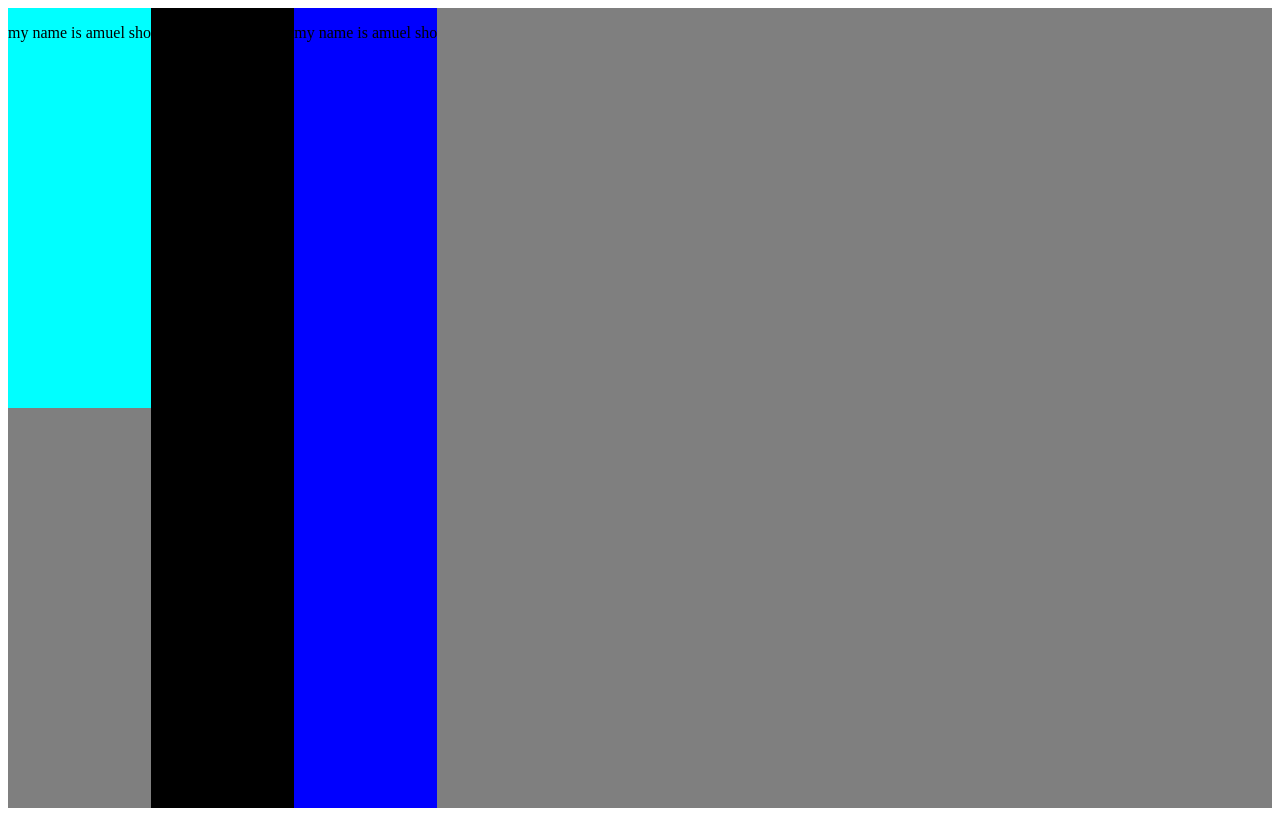
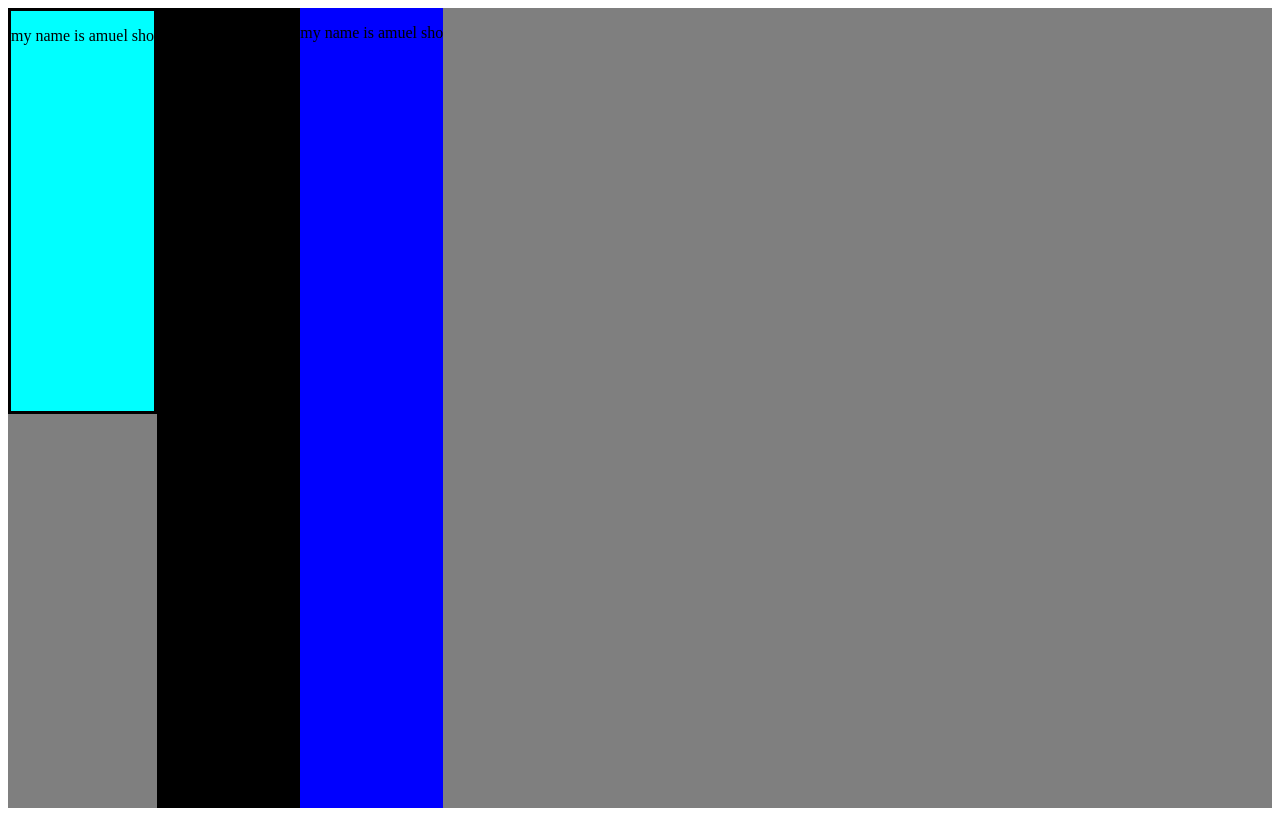
Before and after one commit to samuelshola777/javaScript_lesson, a plain HTML site: page FlexBoxPractice/flexPractise.html in a window 1280 px wide. Drawn offline with Linux system fonts and the light colour scheme.

Commit message:
front end lesson

```diff
--- a/FlexBoxPractice/FlexCSS.css
+++ b/FlexBoxPractice/FlexCSS.css
@@ -6,6 +6,7 @@
 }
 .flex-item1{
     background-color: aqua;
+    border: 3px solid;
     height: 50vh;
 }
 .flex-item2{
```
